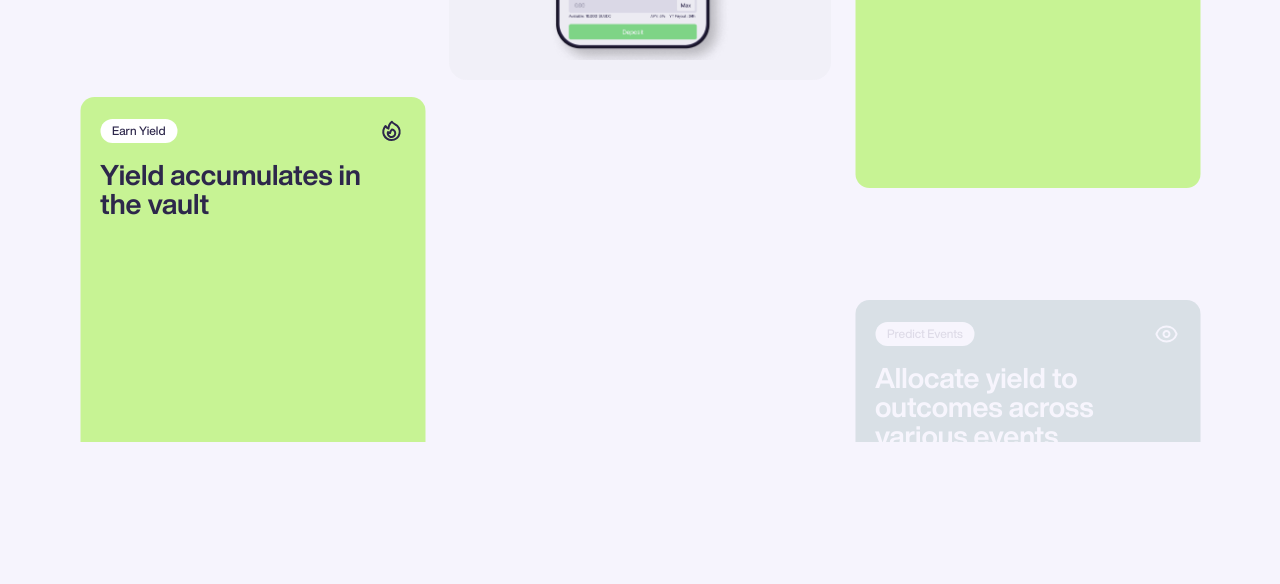
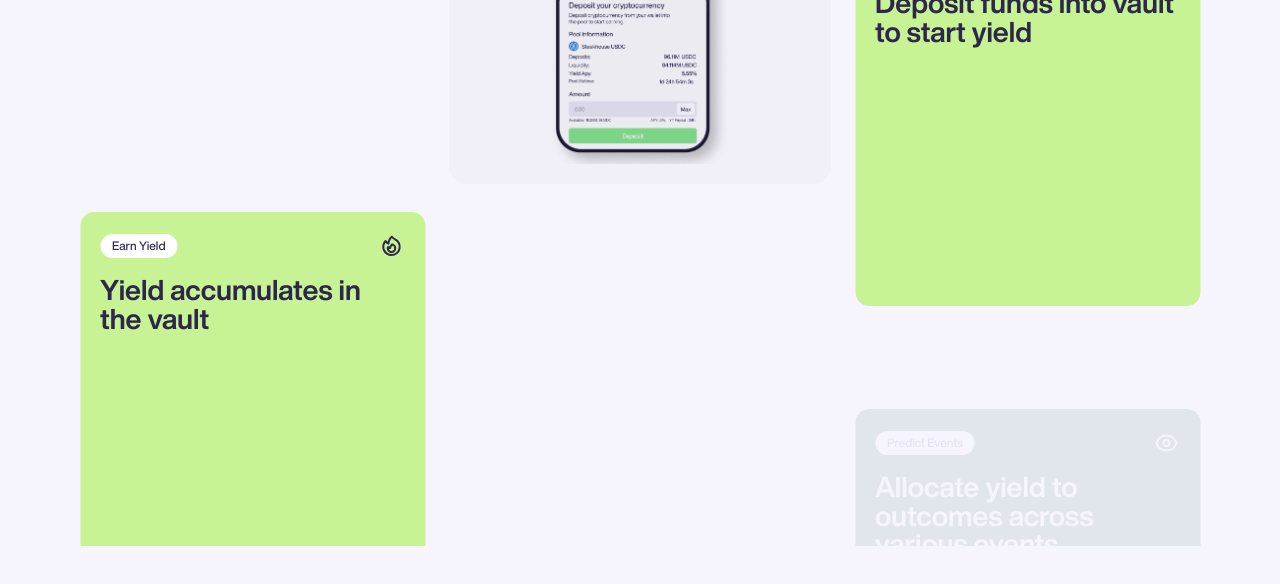
Before and after one commit to PraxisFinance/landing, a Next.js app: page / in a window 1280 px wide. Shown: the part 2479-3063 px from the top of the page. Built offline with nearby package versions, Linux system fonts and the light colour scheme.

Commit message:
fix spaces between sectinos

```diff
--- a/app/page.tsx
+++ b/app/page.tsx
@@ -14,7 +14,7 @@ export default function Home() {
     <div className="min-h-screen bg-brand-white text-brand-black">
       <LandingHeader />
 
-      <main className="flex flex-col gap-[clamp(5rem,10vw,11.25rem)] px-5 sm:px-6 lg:px-10">
+      <main className="mb-[100px] flex flex-col gap-[100px] md:mb-[180px] md:gap-[180px] px-5 sm:px-6 lg:px-10">
         <CoverSection />
         <AboutSection />
         <UserFlowSection />
```
